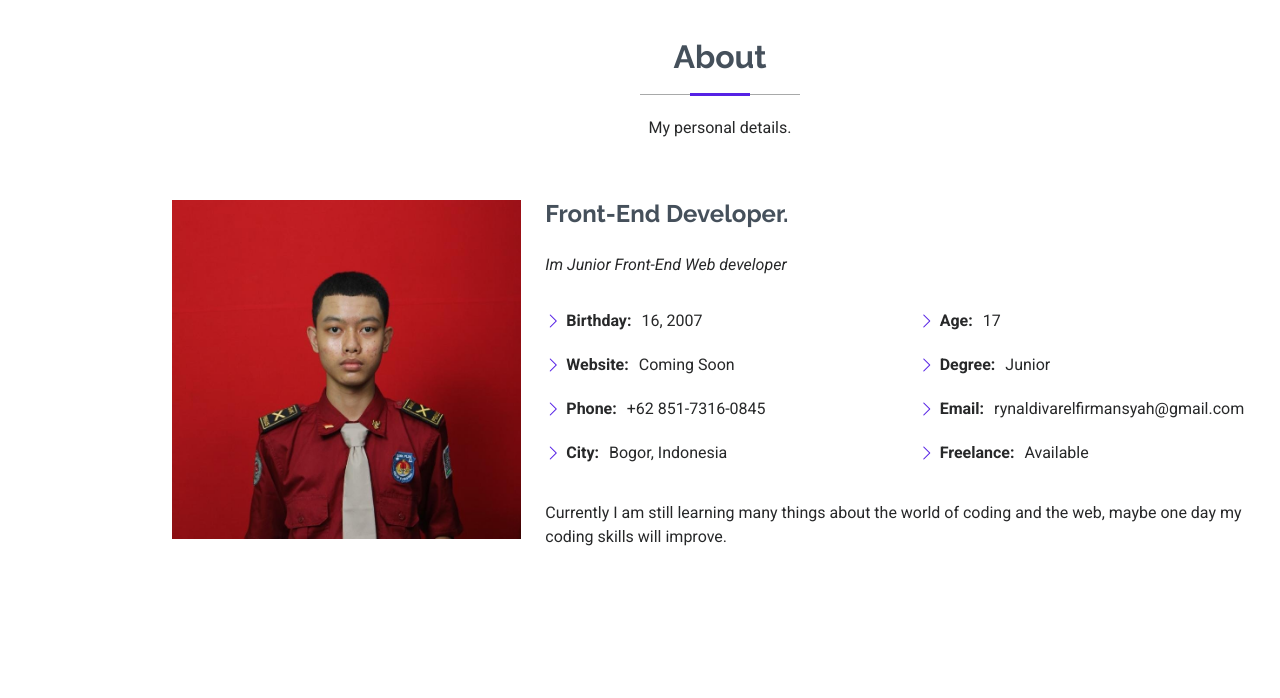
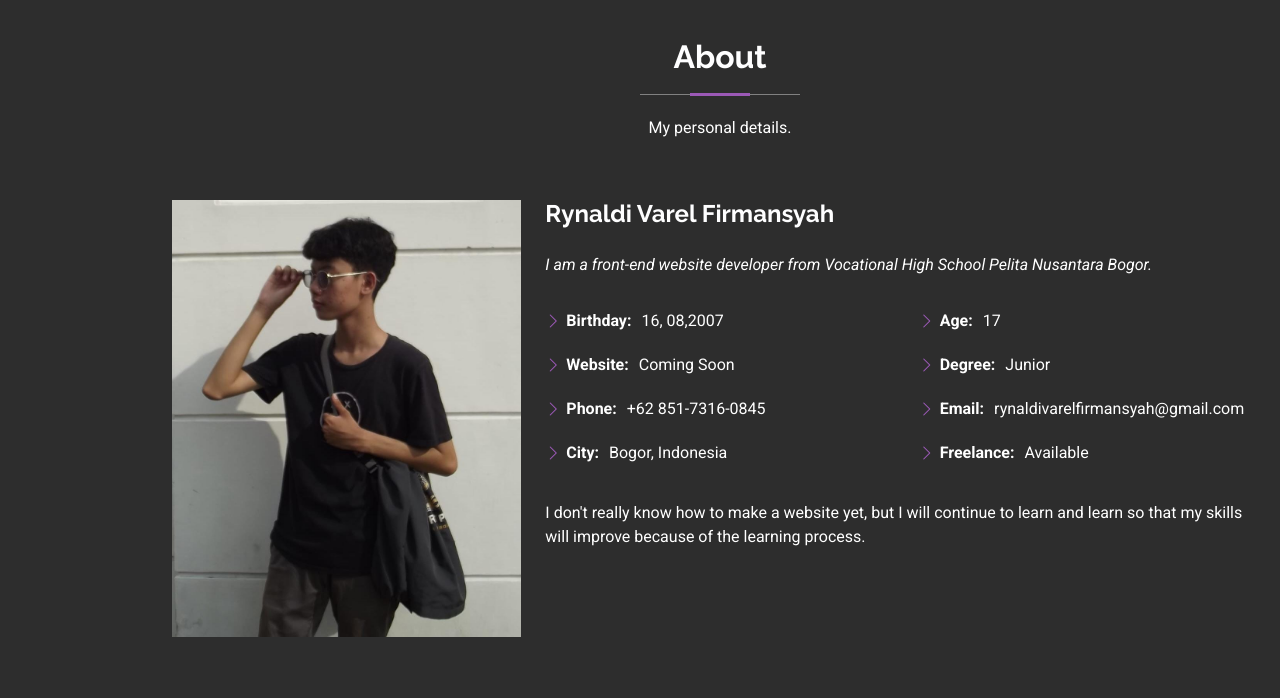
Before and after one commit to RynaldiVarelll/Portofolio-Rynaldi, a plain HTML site: page index.html in a window 1280 px wide. Shown: the part 822-1520 px from the top of the page. Drawn offline with Linux system fonts and the light colour scheme.

Commit message:
Portofolio Update (3)

```diff
--- a/assets/css/main.css
+++ b/assets/css/main.css
@@ -19,28 +19,28 @@
 
 /* Global Colors - The following color variables are used throughout the website. Updating them here will change the color scheme of the entire website */
 :root {
-  --background-color: #ffffff; /* Background color for the entire website, including individual sections */
-  --default-color: #272829; /* Default color used for the majority of the text content across the entire website */
-  --heading-color: #45505b; /* Color for headings, subheadings and title throughout the website */
-  --accent-color: #5622e5; /* Accent color that represents your brand on the website. It's used for buttons, links, and other elements that need to stand out */
+  --background-color: #2d2d2d; /* Background color for the entire website, including individual sections */
+  --default-color: #ffffff; /* Default color used for the majority of the text content across the entire website */
+  --heading-color: #fefeff; /* Color for headings, subheadings and title throughout the website */
+  --accent-color: #9b59b6; /* Accent color that represents your brand on the website. It's used for buttons, links, and other elements that need to stand out */
   --surface-color: #ffffff; /* The surface color is used as a background of boxed elements within sections, such as cards, icon boxes, or other elements that require a visual separation from the global background. */
   --contrast-color: #ffffff; /* Contrast color for text, ensuring readability against backgrounds of accent, heading, or default colors. */
 }
 
 /* Nav Menu Colors - The following color variables are used specifically for the navigation menu. They are separate from the global colors to allow for more customization options */
 :root {
-  --nav-color: #45505b;  /* The default color of the main navmenu links */
-  --nav-hover-color: #5622e5; /* Applied to main navmenu links when they are hovered over or active */
+  --nav-color: #ffffff;  /* The default color of the main navmenu links */
+  --nav-hover-color: #9b59b6; /* Applied to main navmenu links when they are hovered over or active */
   --nav-mobile-background-color: #ffffff; /* Used as the background color for mobile navigation menu */
   --nav-dropdown-background-color: #ffffff; /* Used as the background color for dropdown items that appear when hovering over primary navigation items */
-  --nav-dropdown-color: #212529; /* Used for navigation links of the dropdown items in the navigation menu. */
-  --nav-dropdown-hover-color: #5622e5; /* Similar to --nav-hover-color, this color is applied to dropdown navigation links when they are hovered over. */
+  --nav-dropdown-color: #31363b; /* Used for navigation links of the dropdown items in the navigation menu. */
+  --nav-dropdown-hover-color: #9b59b6; /* Similar to --nav-hover-color, this color is applied to dropdown navigation links when they are hovered over. */
 }
 
 /* Color Presets - These classes override global colors when applied to any section or element, providing reuse of the sam color scheme. */
 
 .light-background {
-  --background-color: #f9f9f9;
+  --background-color: #4b4a4a;
   --surface-color: #ffffff;
 }
 
--- a/index.html
+++ b/index.html
@@ -86,17 +86,17 @@
 
         <div class="row gy-4 justify-content-center">
           <div class="col-lg-4">
-            <img src="assets/img/aib.jpg" class="img-fluid" alt=""><!-- // Gambar Rapididi buat pp -->
+            <img src="assets/img/Person.jpg" class="img-fluid" alt=""><!-- // Gambar Rapididi buat pp -->
           </div>
           <div class="col-lg-8 content">
-            <h2>Front-End Developer.</h2>
+            <h2>Rynaldi Varel Firmansyah</h2>
             <p class="fst-italic py-3">
-              Im Junior Front-End Web developer
+              I am a front-end website developer from Vocational High School Pelita Nusantara Bogor.
             </p>
             <div class="row">
               <div class="col-lg-6">
                 <ul>
-                  <li><i class="bi bi-chevron-right"></i> <strong>Birthday:</strong> <span>16, 2007</span></li>
+                  <li><i class="bi bi-chevron-right"></i> <strong>Birthday:</strong> <span>16, 08,2007</span></li>
                   <li><i class="bi bi-chevron-right"></i> <strong>Website:</strong> <span>Coming Soon</span></li>
                   <li><i class="bi bi-chevron-right"></i> <strong>Phone:</strong> <span>+62 851-7316-0845</span></li>
                   <li><i class="bi bi-chevron-right"></i> <strong>City:</strong> <span>Bogor, Indonesia</span></li>
@@ -112,7 +112,7 @@
               </div>
             </div>
             <p class="py-3">
-              Currently I am still learning many things about the world of coding and the web, maybe one day my coding skills will improve.
+              I don't really know how to make a website yet, but I will continue to learn and learn so that my skills will improve because of the learning process.
           </div>
         </div>
 
@@ -153,7 +153,7 @@
             </div><!-- End Skills Item -->
 
             <div class="progress">
-              <span class="skill"><span>JavaScript</span> <i class="val">33%</i></span>
+              <span class="skill"><span>JS</span> <i class="val">33%</i></span>
               <div class="progress-bar-wrap">
                 <div class="progress-bar" role="progressbar" aria-valuenow="33" aria-valuemin="0" aria-valuemax="100"></div>
               </div>
```
Also changed, not shown: assets/img/Person.jpg (added), assets/img/aib.jpg (deleted).
